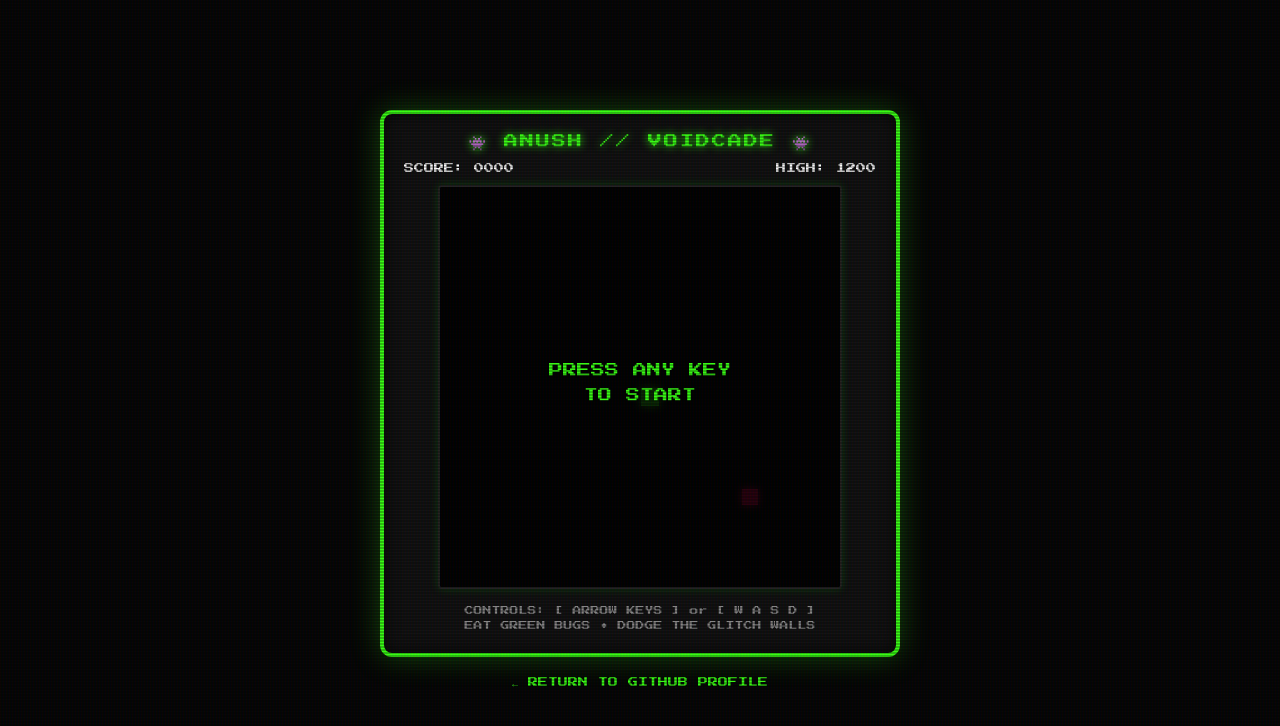
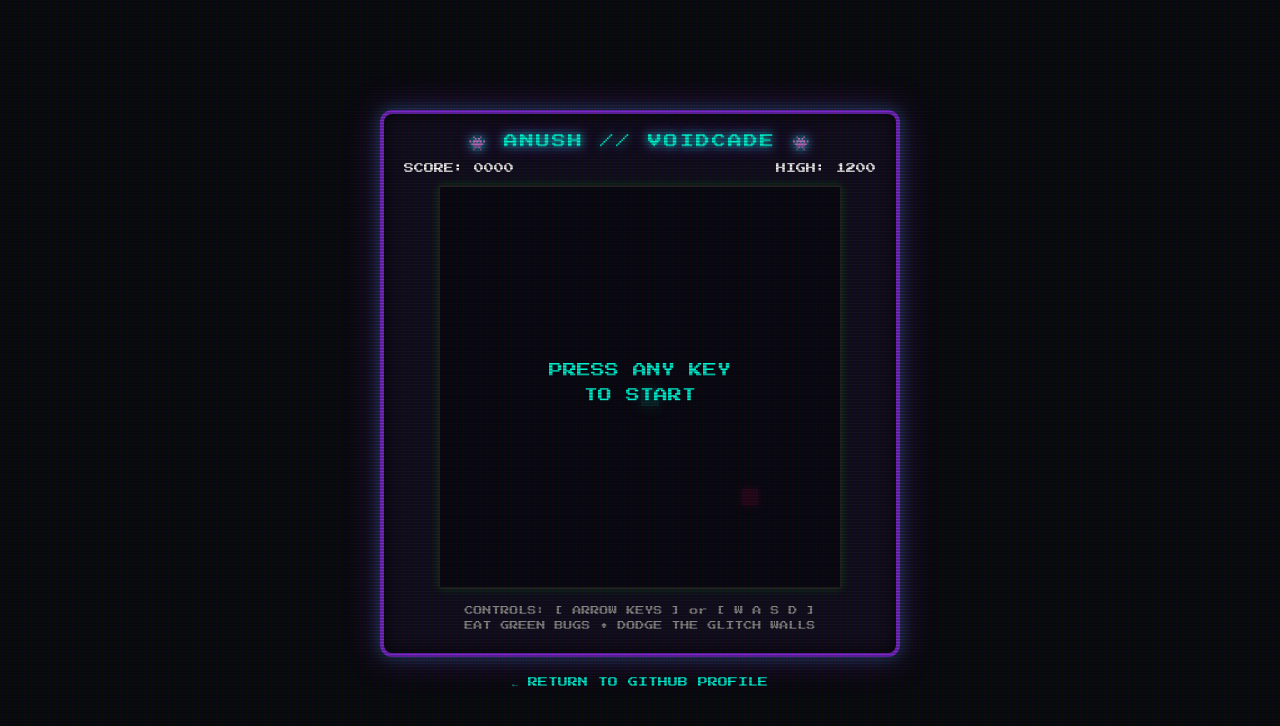
Before and after one commit to Anush-Kashyap/Anush-Kashyap, a plain HTML site: page index.html in a window 1280 px wide. Shown: the top 726 px of the page. Drawn offline with Linux system fonts and the light colour scheme.

Commit message:
style: switch to Synthwave Cyan & Violet palette and restore Python Memory Leak Dungeon game

```diff
--- a/index.html
+++ b/index.html
@@ -15,8 +15,8 @@
     }
 
     body {
-      background: #050505;
-      color: #39ff14;
+      background: #090a0f;
+      color: #00F5D4;
       font-family: 'Press Start 2P', monospace;
       display: flex;
       flex-direction: column;
@@ -40,11 +40,11 @@
     }
 
     .cabinet {
-      background: #111;
-      border: 4px solid #39ff14;
+      background: #120e1f;
+      border: 4px solid #7928CA;
       border-radius: 12px;
       padding: 20px;
-      box-shadow: 0 0 30px rgba(57, 255, 20, 0.3), inset 0 0 15px rgba(0, 0, 0, 0.8);
+      box-shadow: 0 0 35px rgba(121, 40, 202, 0.45), 0 0 15px rgba(0, 245, 212, 0.3), inset 0 0 15px rgba(0, 0, 0, 0.8);
       max-width: 520px;
       width: 100%;
       text-align: center;
@@ -53,8 +53,8 @@
 
     .marquee {
       font-size: 14px;
-      color: #39ff14;
-      text-shadow: 0 0 8px #39ff14;
+      color: #00F5D4;
+      text-shadow: 0 0 8px #00F5D4, 0 0 15px #7928CA;
       margin-bottom: 12px;
       letter-spacing: 2px;
     }
@@ -92,18 +92,19 @@
     }
 
     .btn {
-      background: #222;
-      border: 2px solid #39ff14;
-      color: #39ff14;
+      background: #1a1528;
+      border: 2px solid #7928CA;
+      color: #00F5D4;
       font-family: inherit;
       padding: 10px;
       font-size: 10px;
       border-radius: 6px;
       cursor: pointer;
+      box-shadow: 0 0 10px rgba(121, 40, 202, 0.4);
     }
 
     .btn:active {
-      background: #39ff14;
+      background: #00F5D4;
       color: #000;
     }
 
@@ -112,7 +113,7 @@
     }
 
     a.back-link {
-      color: #39ff14;
+      color: #00F5D4;
       font-size: 10px;
       margin-top: 20px;
       text-decoration: none;
@@ -252,18 +253,18 @@
 
       // Draw Snake
       snake.forEach((part, index) => {
-        ctx.fillStyle = index === 0 ? '#39ff14' : '#00aa33';
-        ctx.shadowColor = '#39ff14';
-        ctx.shadowBlur = index === 0 ? 10 : 4;
+        ctx.fillStyle = index === 0 ? '#00F5D4' : '#7928CA';
+        ctx.shadowColor = index === 0 ? '#00F5D4' : '#7928CA';
+        ctx.shadowBlur = index === 0 ? 12 : 5;
         ctx.fillRect(part.x * gridSize + 1, part.y * gridSize + 1, gridSize - 2, gridSize - 2);
       });
       ctx.shadowBlur = 0;
 
       if (!gameRunning) {
-        ctx.fillStyle = 'rgba(0, 0, 0, 0.85)';
+        ctx.fillStyle = 'rgba(10, 8, 20, 0.88)';
         ctx.fillRect(0, 0, canvas.width, canvas.height);
 
-        ctx.fillStyle = '#39ff14';
+        ctx.fillStyle = '#00F5D4';
         ctx.font = '14px "Press Start 2P"';
         ctx.textAlign = 'center';
         ctx.fillText('PRESS ANY KEY', canvas.width / 2, canvas.height / 2 - 10);
```
Also changed, not shown: 2 other files.
